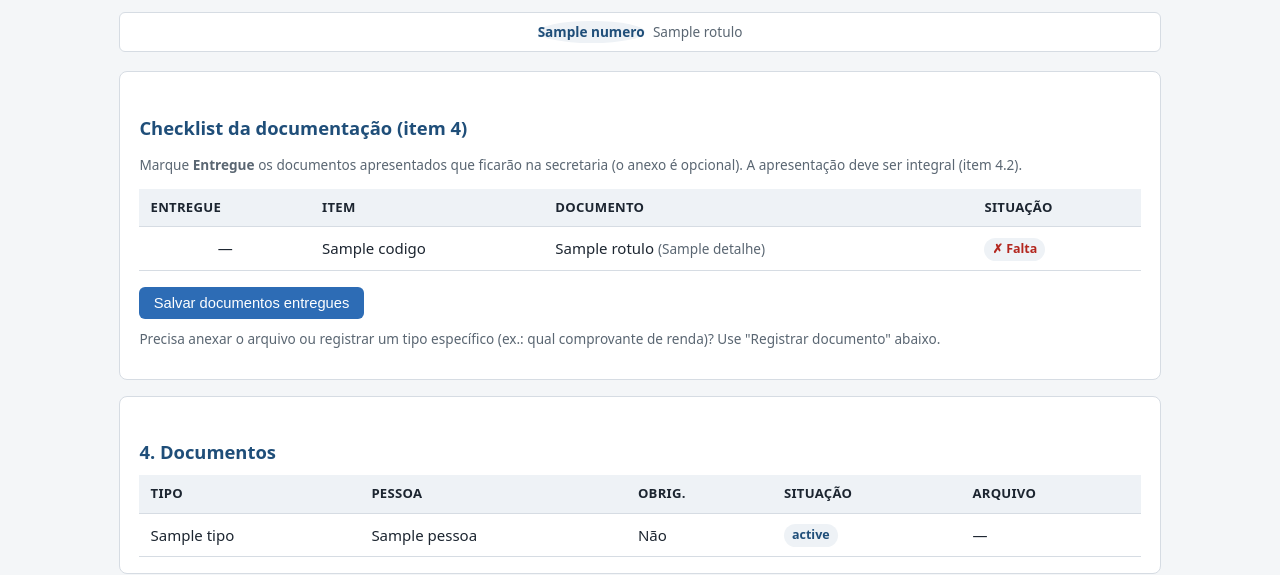
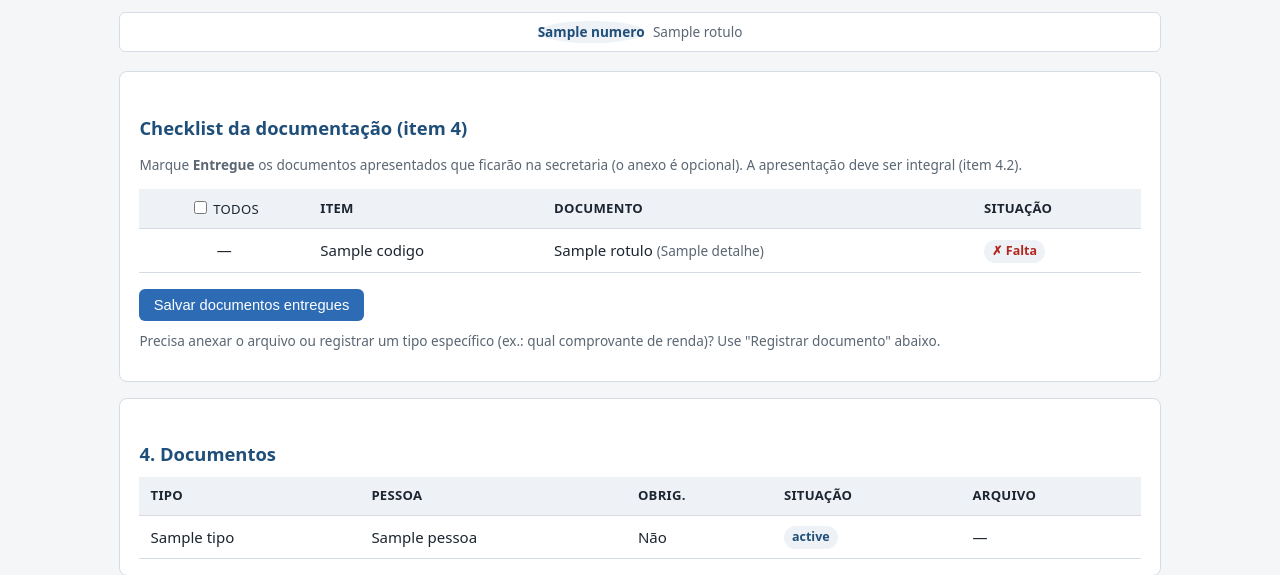
Before and after one commit to juninhojet-source/Jet_Python, a Django app: template templates/cadastro/wizard_documentos.html in a window 1280 px wide. Shown: the part 136-711 px from the top of the page. Run offline with Django 5.2, Linux system fonts and the light colour scheme; the template is opened without the code that fills it: most values are stand-ins (such as "Sample title", 1, 10 or a date in 2020).

Commit message:
Checklist de documentos: caixa "Todos" para marcar/desmarcar tudo
Adiciona no cabeçalho da tabela do checklist (etapa 4) uma caixa
"Todos" que marca ou desmarca de uma vez todos os documentos como
entregues. O estado do cabeçalho acompanha as caixas individuais
(fica indeterminado quando só parte está marcada).

Co-Authored-By: Claude Opus 4.8 <noreply@anthropic.com>
Claude-Session: https://claude.ai/code/session_015F3Fj3QnyNcYUgAU4f2hjy

```diff
--- a/templates/cadastro/wizard_documentos.html
+++ b/templates/cadastro/wizard_documentos.html
@@ -8,13 +8,19 @@
     {% csrf_token %}
     <input type="hidden" name="acao" value="checklist">
     <table>
-      <thead><tr><th>Entregue</th><th>Item</th><th>Documento</th><th>Situação</th></tr></thead>
+      <thead><tr>
+        <th style="text-align:center;white-space:nowrap">
+          <input type="checkbox" id="marcar-todos" title="Marcar/desmarcar todos">
+          <label for="marcar-todos" style="font-weight:normal;cursor:pointer">Todos</label>
+        </th>
+        <th>Item</th><th>Documento</th><th>Situação</th>
+      </tr></thead>
       <tbody>
         {% for e in checklist %}
         <tr>
           <td style="text-align:center">
             {% if e.tipos %}
-            <input type="checkbox" name="entregue" value="{{ e.chave }}" {% if e.ok %}checked{% endif %}>
+            <input type="checkbox" class="chk-entregue" name="entregue" value="{{ e.chave }}" {% if e.ok %}checked{% endif %}>
             {% else %}—{% endif %}
           </td>
           <td>{{ e.codigo }}</td>
@@ -28,6 +34,24 @@
   </form>
   <p class="trilha" style="margin-top:.6rem">Precisa anexar o arquivo ou registrar
   um tipo específico (ex.: qual comprovante de renda)? Use "Registrar documento" abaixo.</p>
+  <script>
+  (function () {
+    var todos = document.getElementById("marcar-todos");
+    if (!todos) return;
+    var itens = document.querySelectorAll(".chk-entregue");
+    function sincronizaCabecalho() {
+      var marcados = 0;
+      itens.forEach(function (c) { if (c.checked) marcados++; });
+      todos.checked = marcados === itens.length && itens.length > 0;
+      todos.indeterminate = marcados > 0 && marcados < itens.length;
+    }
+    todos.addEventListener("change", function () {
+      itens.forEach(function (c) { c.checked = todos.checked; });
+    });
+    itens.forEach(function (c) { c.addEventListener("change", sincronizaCabecalho); });
+    sincronizaCabecalho();
+  })();
+  </script>
 </div>
 
 <div class="card">
```
